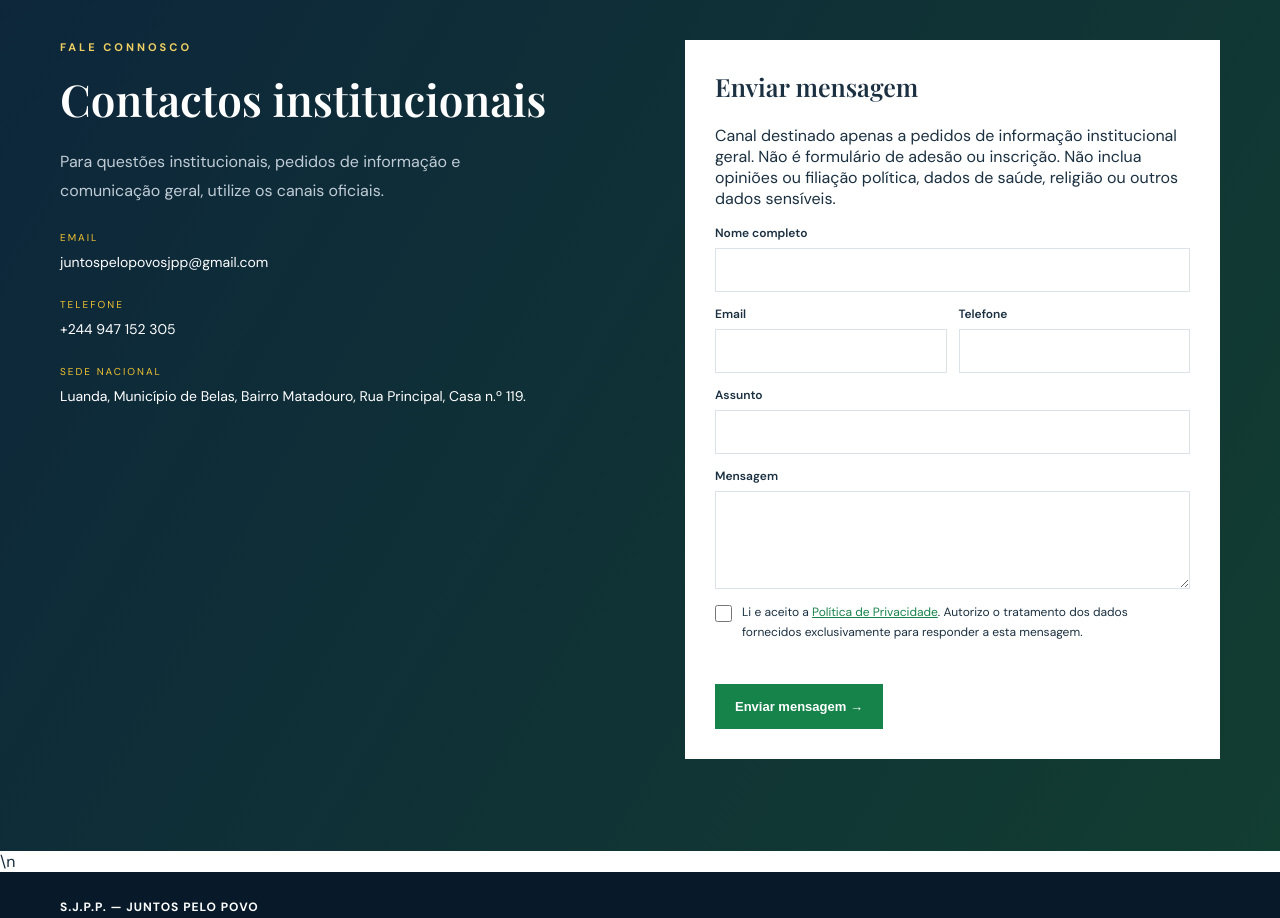
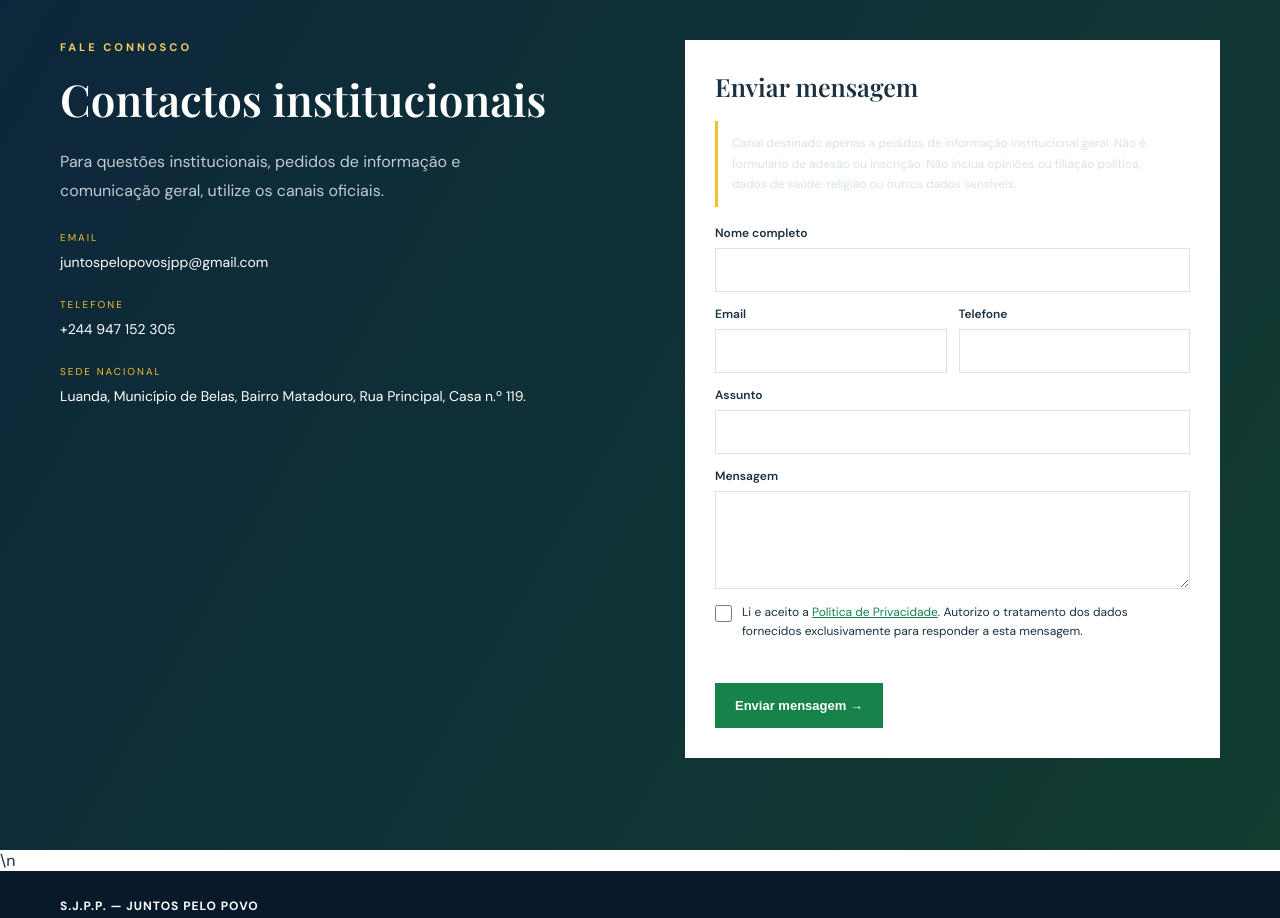
Before and after one commit to Fernandosantarosa-bit/sjpp, a React (Vite) app: page / in a window 1280 px wide. Shown: the part 3960-4878 px from the top of the page. Built offline with nearby package versions, Linux system fonts and the light colour scheme; no server answers; the database is empty.

Commit message:
Style institutional contact privacy notice

```diff
--- a/src/styles.css
+++ b/src/styles.css
@@ -58,3 +58,5 @@
 .document:hover{border-color:#a9c7b4;background:#fcfefc}
 :focus-visible{outline:3px solid #e7bd37;outline-offset:3px}
 @media(max-width:650px){.hero-side-note{display:none}.news-tools{display:block}.news-tools label{display:block;margin-bottom:8px}.news-card .news-cover{height:170px}}
+
+.form-privacy-note{margin:-4px 0 18px;padding:12px 14px;border-left:3px solid var(--sjpp-yellow);background:#ffffff0d;color:#d9e4e5;font-size:12px;line-height:1.7}
```
